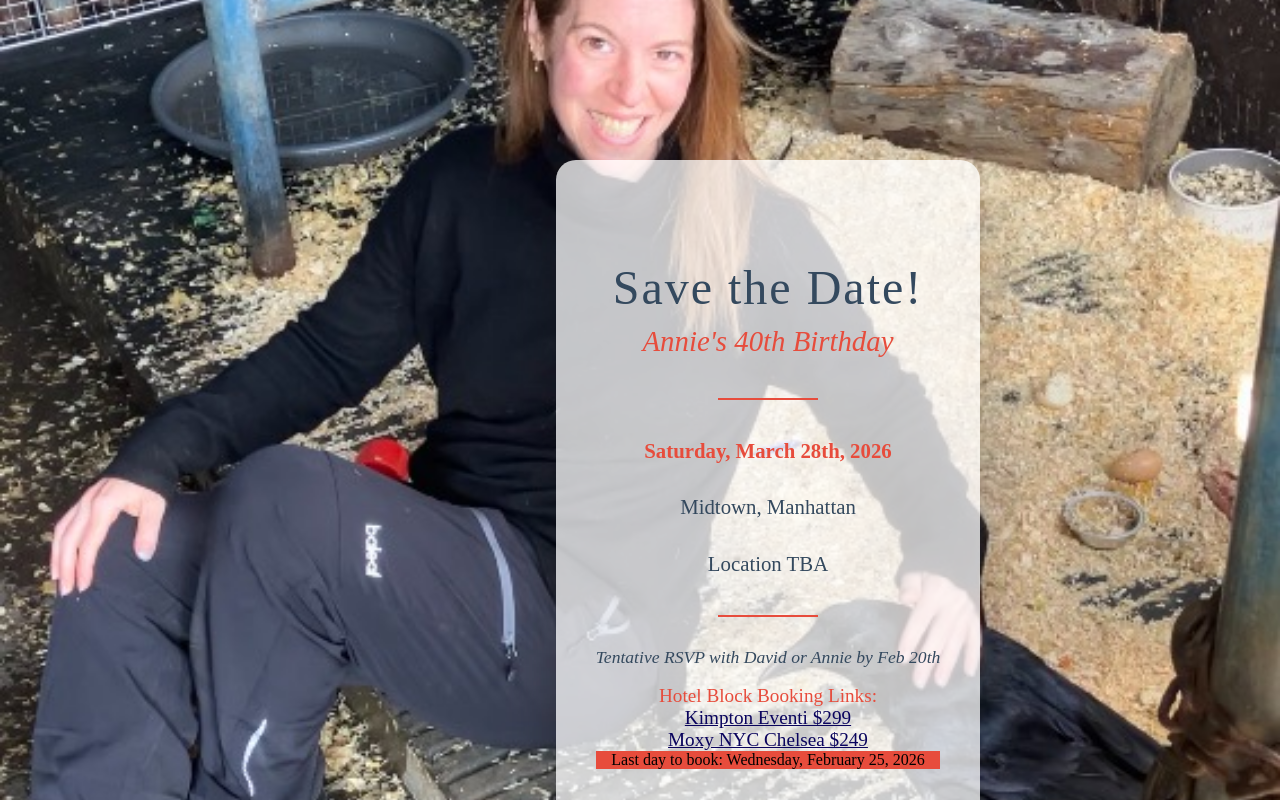
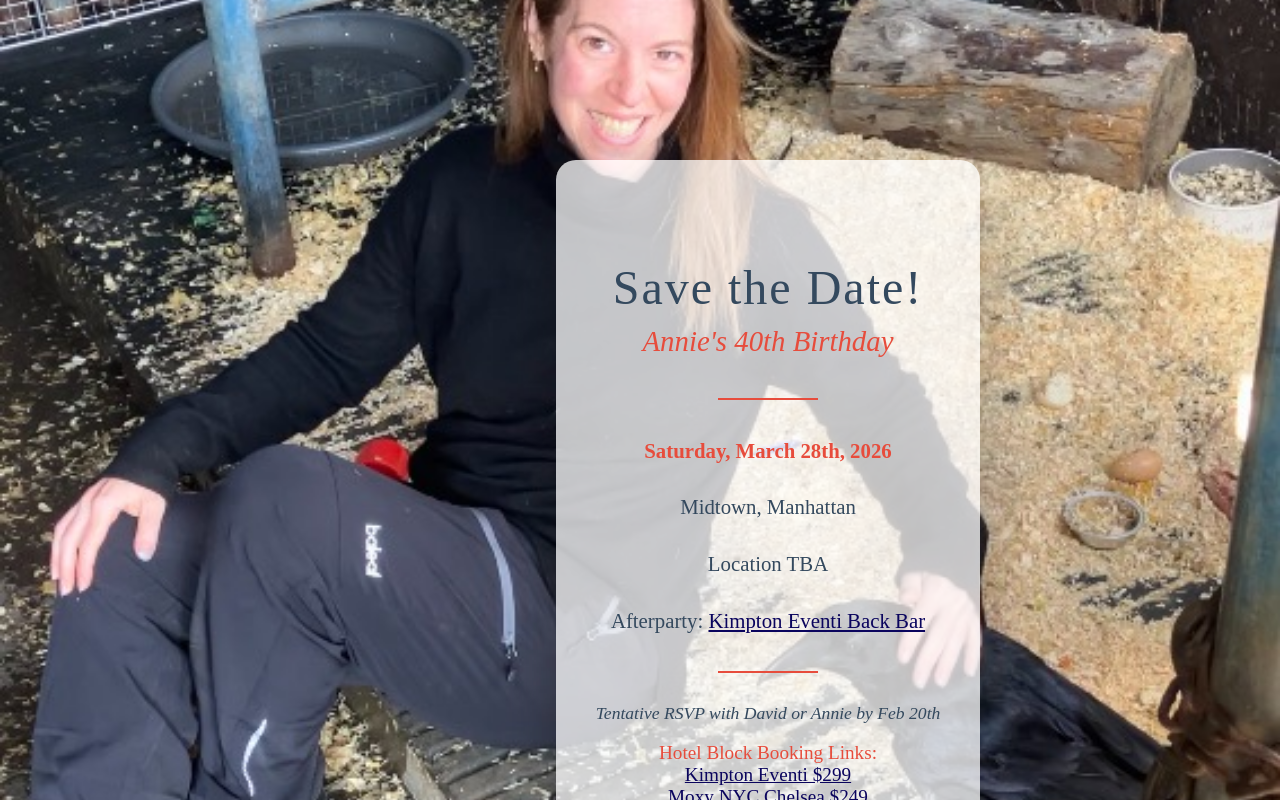
Before and after one commit to DavidSouther/resume, a Next.js app: page /annie_40 in a window 1280 px wide. Shown: the top 800 px of the page. Built offline with nearby package versions, Linux system fonts and the light colour scheme.

Commit message:
Afterparty location

```diff
--- a/src/app/annie_40/page.css
+++ b/src/app/annie_40/page.css
@@ -55,7 +55,8 @@ h1 {
   color: var(--subtle-color);
   margin-bottom: 20px;
 
-  p, ul {
+  p,
+  ul {
     margin: 15px 0;
     color: var(--subtle-color);
 
@@ -69,7 +70,6 @@ h1 {
     color: var(--subtle-color);
   }
 }
-
 
 .divider {
   width: 100px;
@@ -86,31 +86,23 @@ h1 {
     margin-top: 30px;
     font-style: italic;
   }
-   ul {
+  ul {
     margin: 0;
     padding: 0;
     font-size: 1.2rem;
     li {
       list-style-type: none;
 
-      a {
-        color: var(--link-color);
-        text-decoration: underline;
-        &:hover {
-          text-decoration: none;
-        }
-      }
-
       &:first-of-type {
         color: var(--highlight-color);
       }
 
       &:last-of-type {
-        font-size: 1.0rem;
+        font-size: 1rem;
         background-color: var(--highlight-color);
       }
     }
-   }
+  }
 }
 
 @media (max-width: 768px) {
@@ -130,3 +122,11 @@ h1 {
     padding: 40px 30px;
   }
 }
+
+a {
+  color: var(--link-color);
+  text-decoration: underline;
+  &:hover {
+    text-decoration: none;
+  }
+}
--- a/src/app/annie_40/page.tsx
+++ b/src/app/annie_40/page.tsx
@@ -47,6 +47,7 @@ export default function Page() {
 					<p>Saturday, March 28th, 2026</p>
 					<p>Midtown, Manhattan</p>
 					<p>Location TBA</p>
+					<p>Afterparty: <a href="https://www.hoteleventi.com/chelsea-bars/">Kimpton Eventi Back Bar</a></p>
 				</div>
 
 				<div className="divider"></div>
```
Also changed, not shown: 32 other files (tests, documents, lock files or other folders).
